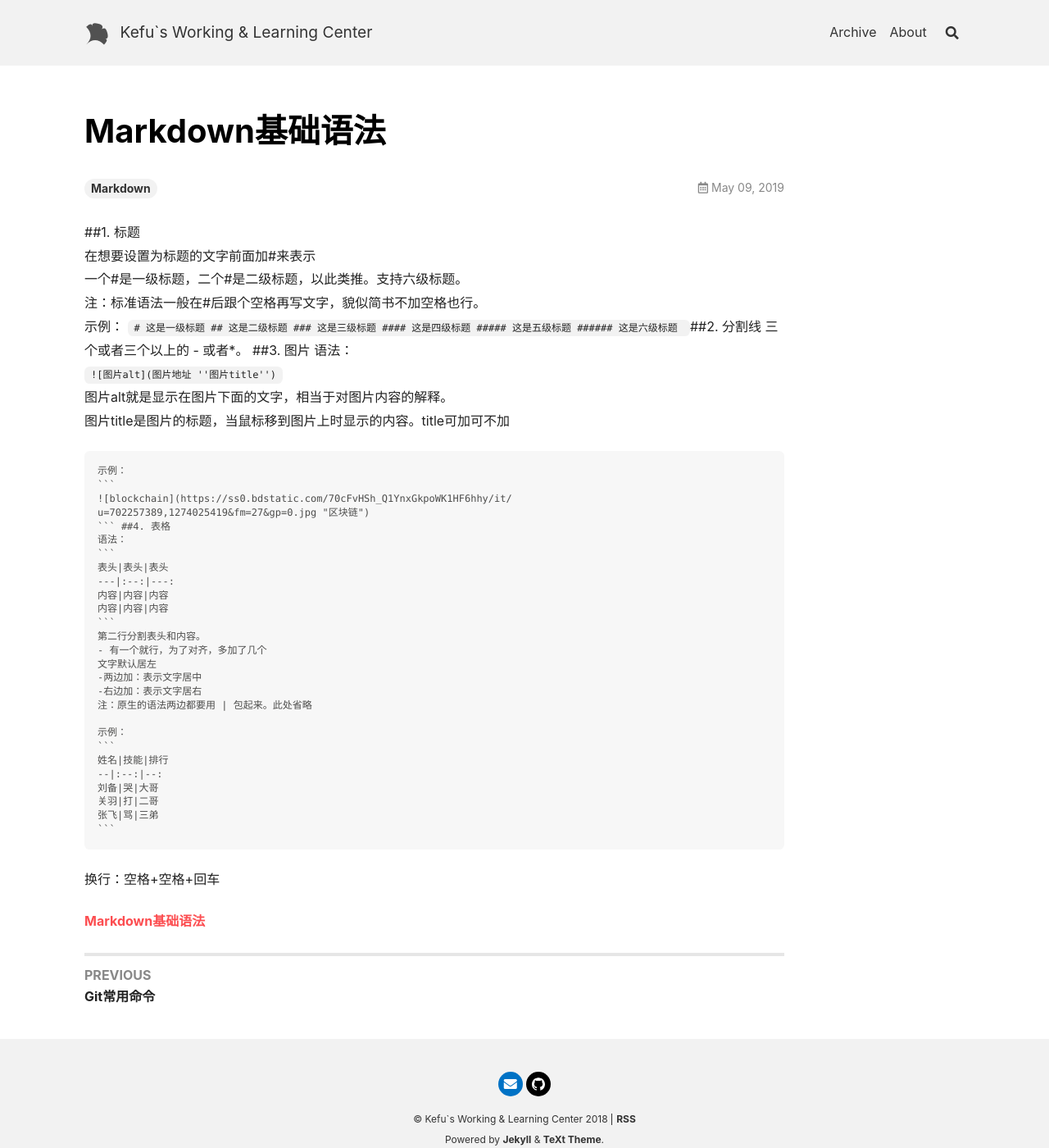
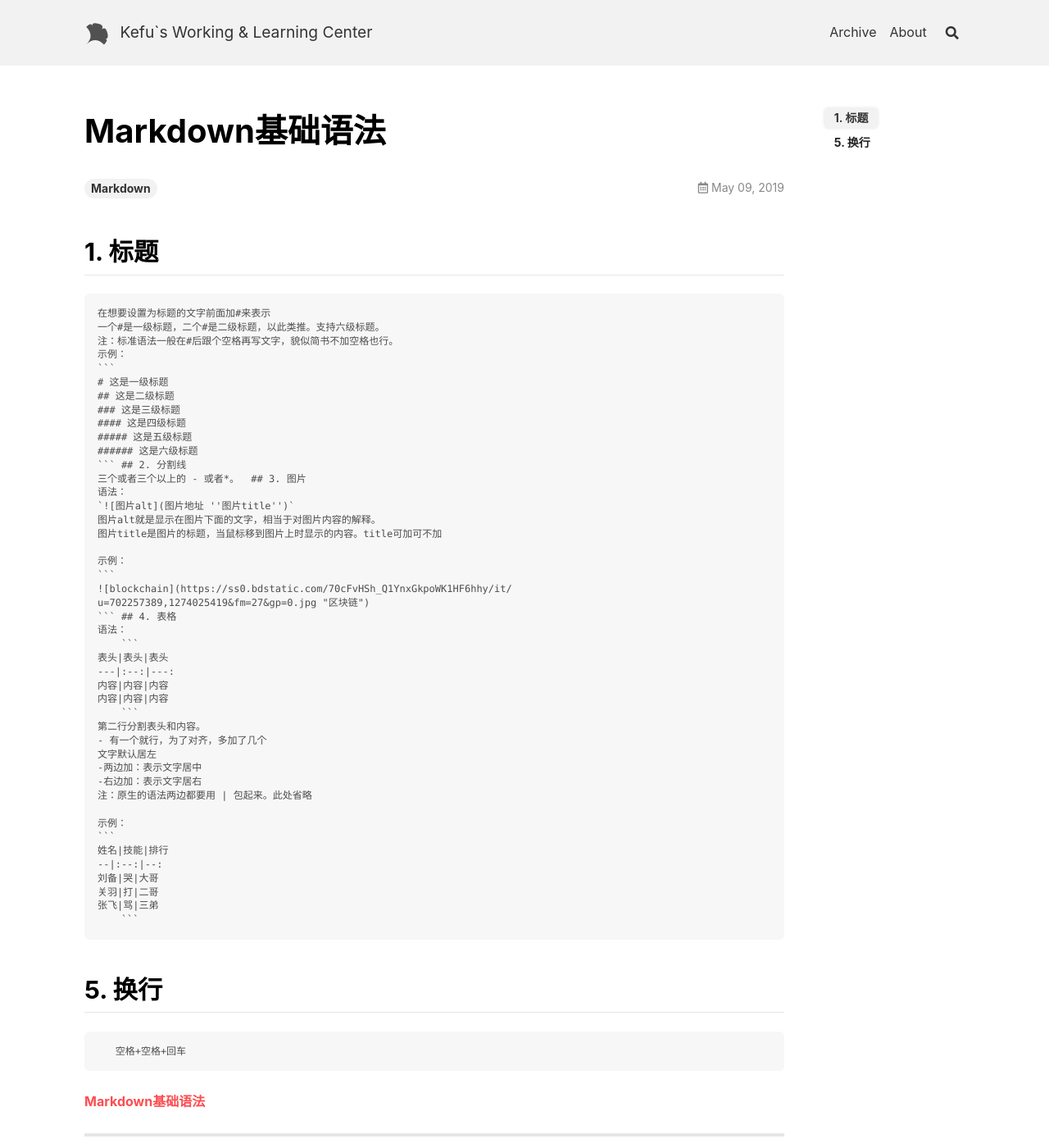
Before and after one commit to kefuzheng/kefuzheng.github.io, a Jekyll site: the page built from _posts/2019-05-09-markdown-commnad.md, in a window 1280 px wide and 1400 px high. Shown: the whole window at 82% size. Built offline with Jekyll 4.4.1, drawn with Linux system fonts in a browser that asks for light colours; nearby versions of some CDN libraries.

Commit message:
Update 2019-05-09-markdown-commnad.md

````diff
--- a/_posts/2019-05-09-markdown-commnad.md
+++ b/_posts/2019-05-09-markdown-commnad.md
@@ -4,7 +4,7 @@ key: 2019-05-09
 tags: Markdown
 ---
 
-##1. 标题
+## 1. 标题
 	在想要设置为标题的文字前面加#来表示
 	一个#是一级标题，二个#是二级标题，以此类推。支持六级标题。
 	注：标准语法一般在#后跟个空格再写文字，貌似简书不加空格也行。
@@ -17,9 +17,9 @@ tags: Markdown
 	##### 这是五级标题
 	###### 这是六级标题
 	```
-##2. 分割线
+## 2. 分割线
 	三个或者三个以上的 - 或者*。
-##3. 图片
+## 3. 图片
 	语法：
 	`![图片alt](图片地址 ''图片title'')`
 	图片alt就是显示在图片下面的文字，相当于对图片内容的解释。
@@ -30,14 +30,14 @@ tags: Markdown
 	![blockchain](https://ss0.bdstatic.com/70cFvHSh_Q1YnxGkpoWK1HF6hhy/it/
 	u=702257389,1274025419&fm=27&gp=0.jpg "区块链")
 	```
-##4. 表格
+## 4. 表格
 	语法：
-    ```
+        ```
 	表头|表头|表头
 	---|:--:|---:
 	内容|内容|内容
 	内容|内容|内容
-    ```
+        ```
 	第二行分割表头和内容。
 	- 有一个就行，为了对齐，多加了几个
 	文字默认居左
@@ -52,8 +52,9 @@ tags: Markdown
 	刘备|哭|大哥
 	关羽|打|二哥
 	张飞|骂|三弟
-    ```
+        ```
 
-换行：空格+空格+回车
+## 5. 换行
+       空格+空格+回车
 
 [Markdown基础语法](https://www.jianshu.com/p/191d1e21f7ed)
````
